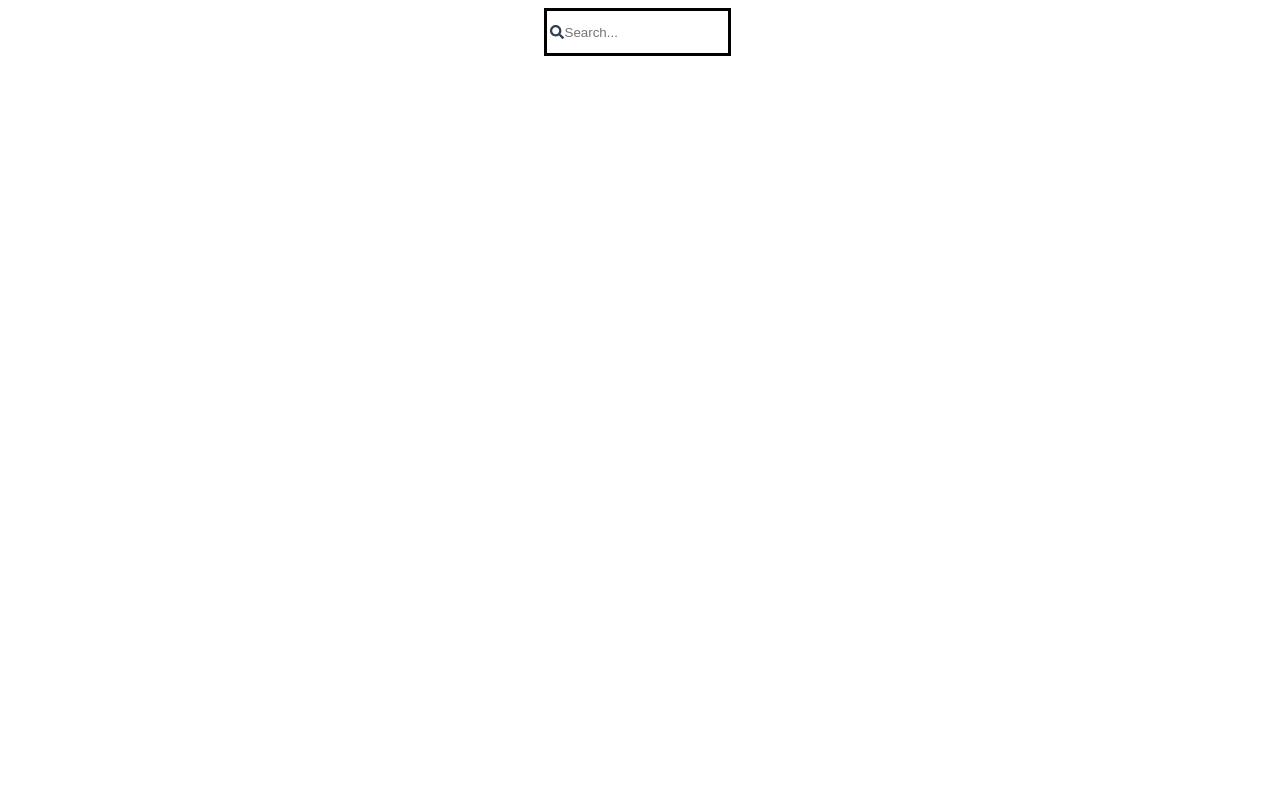
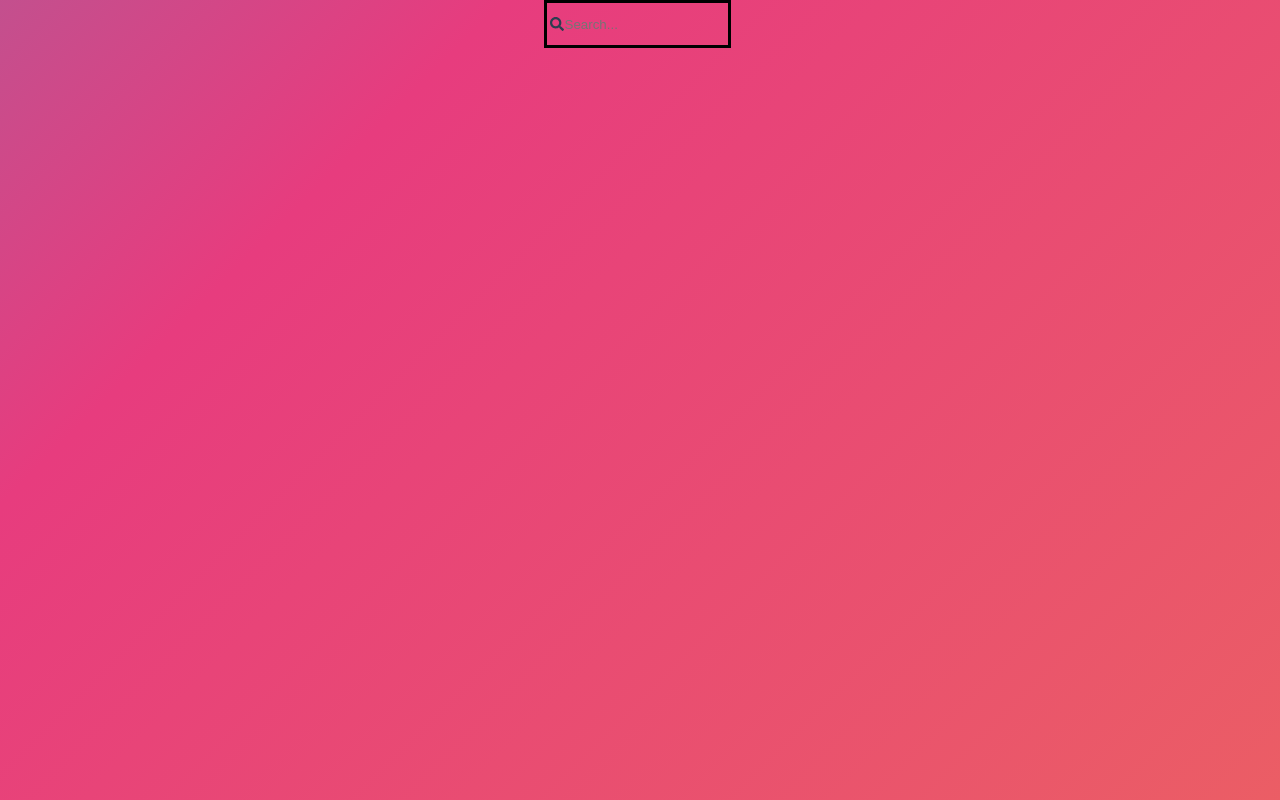
Before and after one commit to michaldobiezynski/VueExercise, a Vue app: page / in a window 1280 px wide. Built offline with nearby package versions, Linux system fonts and the light colour scheme.

Commit message:
add animated background to the app

```diff
--- a/src/App.vue
+++ b/src/App.vue
@@ -3,12 +3,43 @@
 </template>
 
 <style lang='scss'>
+body {
+  padding: 0;
+  margin: 0;
+}
+
 #app {
   font-family: Avenir, Helvetica, Arial, sans-serif;
   -webkit-font-smoothing: antialiased;
   -moz-osx-font-smoothing: grayscale;
   text-align: center;
   color: #2c3e50;
+}
+
+#app {
+    box-sizing: border-box;
+  width: 100%;
+  height: 100vh;
+  overflow-x: hidden;
+  overflow-y: scroll;
+  display: flex;
+  flex-direction: column;
+  align-items: center;
+  background: linear-gradient(-45deg, #ee7752, #e73c7e, #23a6d5, #23d5ab);
+  background-size: 400% 400%;
+  animation: gradient 5s ease infinite;
+}
+
+@keyframes gradient {
+  0% {
+    background-position: 0% 50%;
+  }
+  50% {
+    background-position: 100% 50%;
+  }
+  100% {
+    background-position: 0% 50%;
+  }
 }
 
 #nav {
--- a/src/components/HeroListItem.vue
+++ b/src/components/HeroListItem.vue
@@ -1,6 +1,5 @@
 <template>
 <div class="section">
-      <div class="column">
         <div class="card">
           <div class="header">
               <img :src="hero.image.url" alt="">
@@ -17,7 +16,6 @@
 
           </div>
         </div>
-      </div>
           <font-awesome-icon
             v-if="!inputIsFocused"
             class="fas fa-sm expand-icon"
@@ -54,7 +52,7 @@
 <style scoped lang="scss">
 $primary: #7F00FF;
 $secondary: #00D1B2;
-$section: #ededed;
+$section: transparent;
 $muted: #999;
 
 h3 {
@@ -71,7 +69,7 @@
 .section {
   background-color: $section;
   min-height: 500px;
-  width: 100%;
+  width: 300px;
   position: relative;
   .card {
     border-radius: 6px;
@@ -79,6 +77,7 @@
     max-height: 100%;
     width: 300px;
     margin: 0 auto;
+    background-color: chartreuse;
     .header {
       height: 120px;
       background: $primary;
--- a/src/views/SuperheroView.vue
+++ b/src/views/SuperheroView.vue
@@ -51,7 +51,7 @@
 }
 
 .container {
-  box-sizing: border-box;
+  width: 50%;
 }
 
 /* Style the search field */
@@ -86,5 +86,7 @@
   content: "";
   clear: both;
   display: table;
+  width: 100%;
 }
+
 </style>
```
